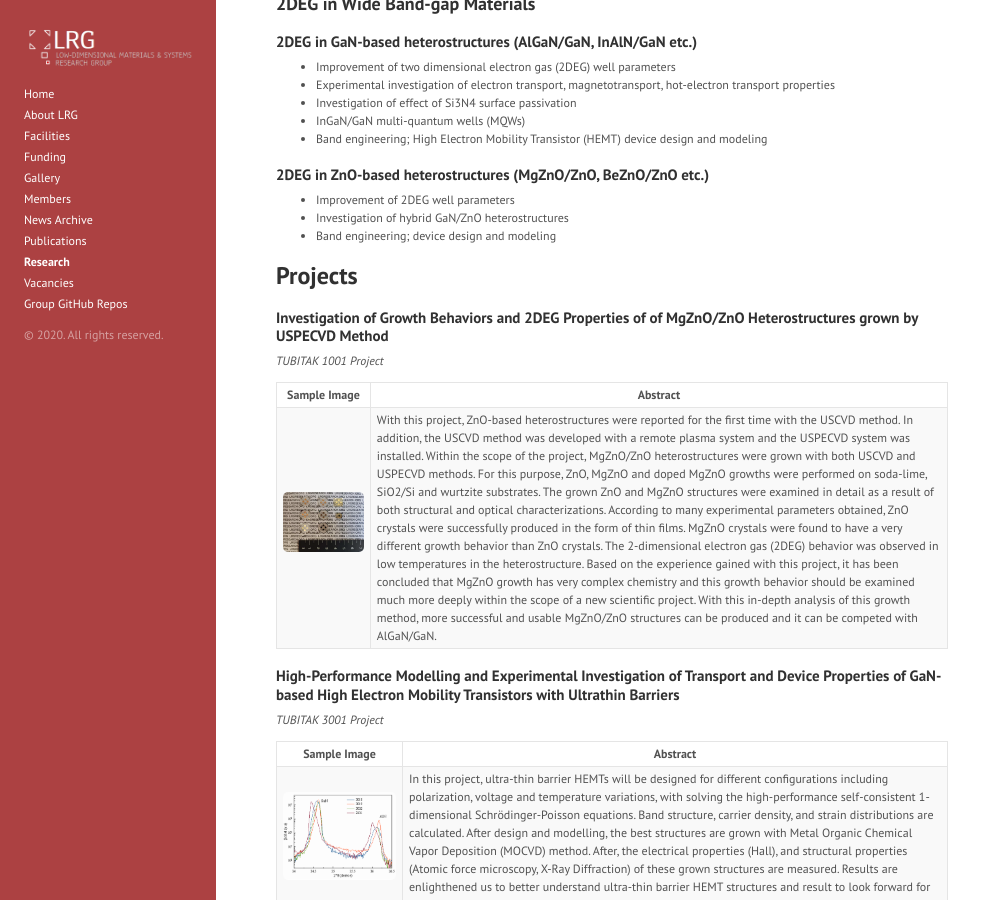
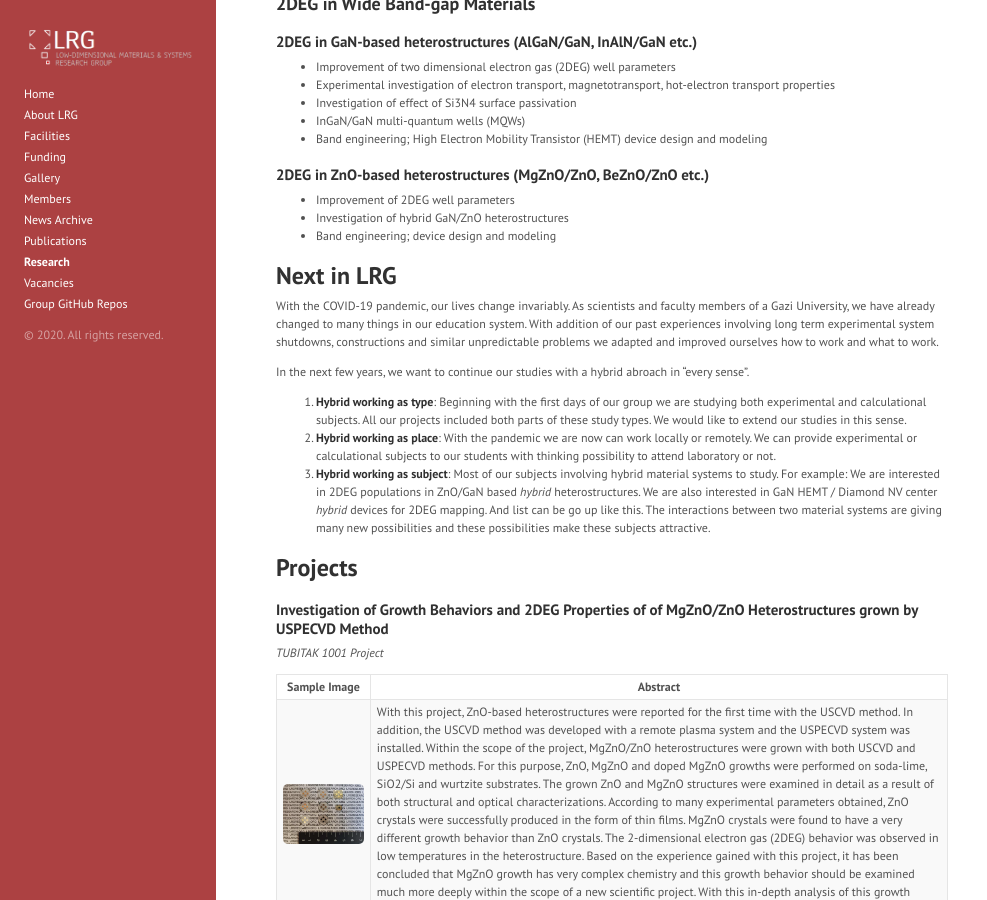
Before and after one commit to lrgresearch/oldwebsite, a Jekyll site: the page built from research.md, in a window 1280 px wide and 900 px high, scrolled down 393 px. Shown: the whole window, without its empty margins (0-987 px from the left). Built offline with Jekyll 4.4.1, drawn with Linux system fonts in a browser that asks for light colours.

Commit message:
Update research.md

```diff
--- a/research.md
+++ b/research.md
@@ -28,6 +28,15 @@ title: Research
 * Improvement of 2DEG well parameters
 * Investigation of hybrid GaN/ZnO heterostructures
 * Band engineering; device design and modeling
+
+# Next in LRG
+With the COVID-19 pandemic, our lives change invariably. As scientists and faculty members of a Gazi University, we have already changed to many things in our education system. With addition of our past experiences involving long term experimental system shutdowns, constructions and similar unpredictable problems we adapted and improved ourselves how to work and what to work.
+
+In the next few years, we want to continue our studies with a hybrid abroach in "every sense".
+
+1. **Hybrid working as type**: Beginning with the first days of our group we are studying both experimental and calculational subjects. All our projects included both parts of these study types. We would like to extend our studies in this sense.
+2. **Hybrid working as place**: With the pandemic we are now can work locally or remotely. We can provide experimental or calculational subjects to our students with thinking possibility to attend laboratory or not.
+3. **Hybrid working as subject**: Most of our subjects involving hybrid material systems to study. For example: We are interested in 2DEG populations in ZnO/GaN based *hybrid* heterostructures. We are also interested in GaN HEMT / Diamond NV center *hybrid* devices for 2DEG mapping. And list can be go up like this. The interactions between two material systems are giving many new possibilities and these possibilities make these subjects attractive.
 
 # Projects
 ### Investigation of Growth Behaviors and 2DEG Properties of of MgZnO/ZnO Heterostructures grown by USPECVD Method
```
